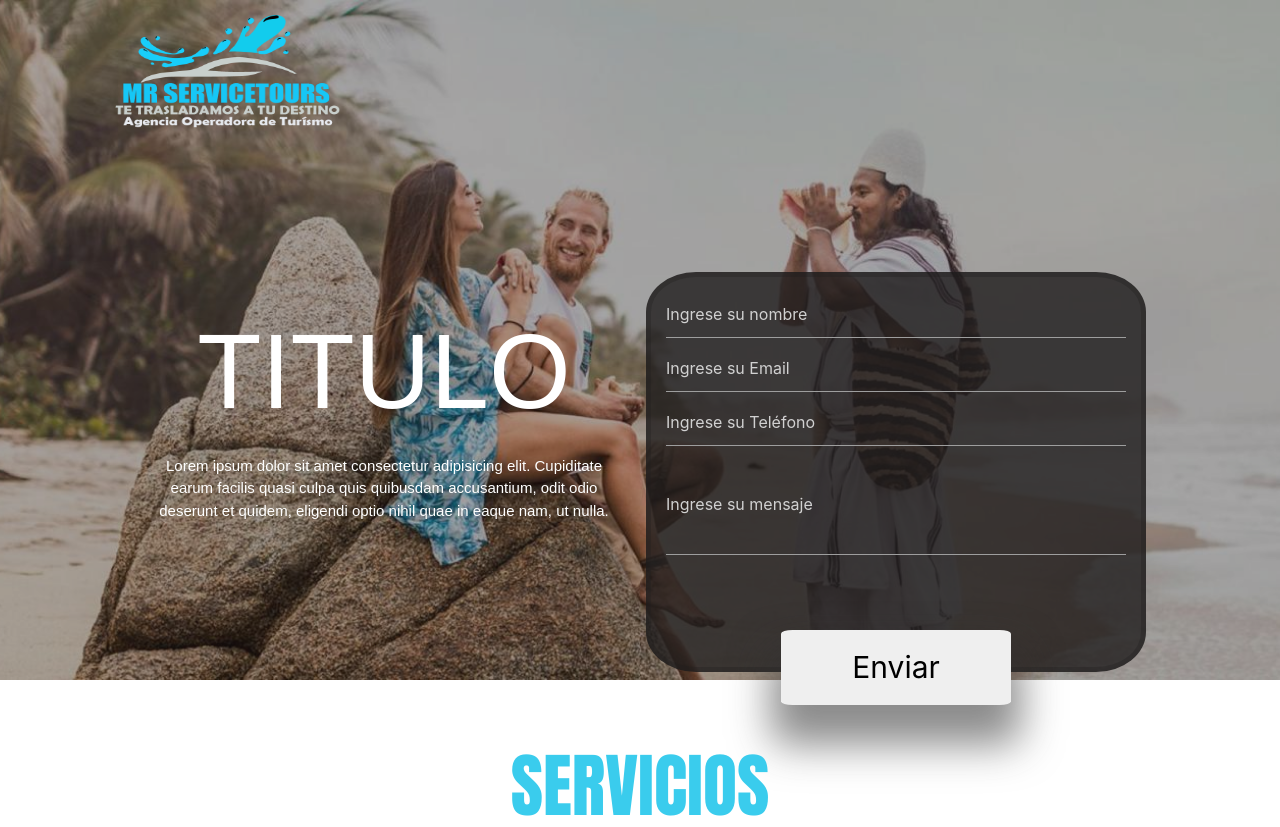
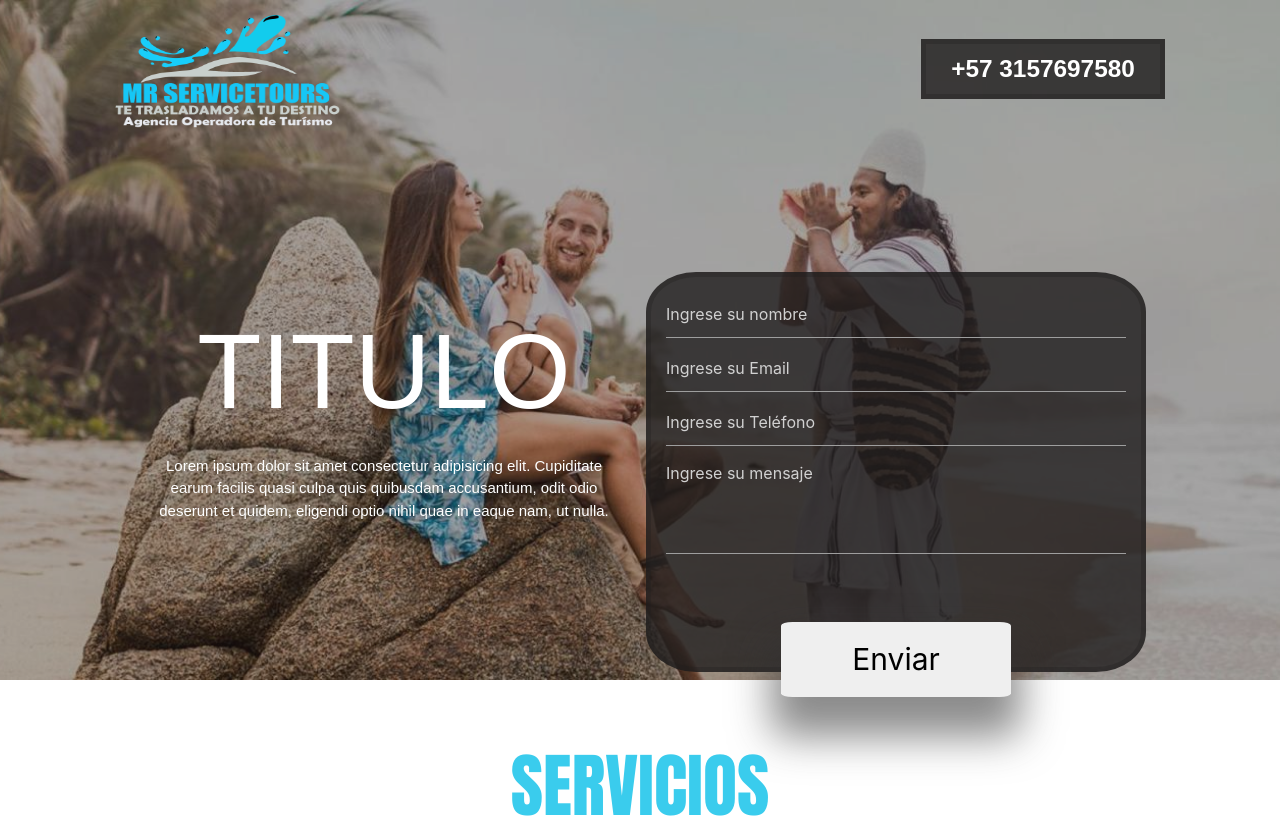
Before and after one commit to JosueMartinezGonzalez/ServiTours-Landing-Page, a plain HTML site: page public/index.html in a window 1280 px wide. Shown: the top 827 px of the page. Drawn offline with nearby package versions, Linux system fonts and the light colour scheme.

Commit message:
Se creo el boton de telefono en el header, se le dieron estylos y se ajustaron cambios en la sección de opinions en cuando al Shadow y color del titulo En el formulario se cambio el input message por un textarea, se le dieron estilos

```diff
--- a/public/index.html
+++ b/public/index.html
@@ -24,6 +24,10 @@
             <div class="header--menuContainer__logo">
                 <img src="../src/images/Logo_2Recurso 9heydi 1.png" alt="logo de mr ServiTours, te trasladamos a tu destino, agencia operadora de turismo" class="logo">
             </div>
+            <a class="callNumber" href="tel:3157697580">
+                <i></i>
+                <span>+57 3157697580</span>
+            </a>
         </div>
 
         <div class="header--heroContainer">
@@ -40,7 +44,7 @@
                     <input type="text" name="name" placeholder="Ingrese su nombre" required>
                     <input type="email" name="email" placeholder="Ingrese su Email" required>
                     <input type="number" name="phone" placeholder="Ingrese su Teléfono" required>
-                    <input id="message" type="text" name="message" placeholder="Ingrese su mensaje" required size="10">
+                    <textarea class="message" name="message" id="message" cols="30" rows="10" placeholder="Ingrese su mensaje" required></textarea>
                     <button class="send--message">Enviar</button>
                 </form>
             </div>
@@ -113,6 +117,7 @@
                             <p>Un servicio muy seguro y cómodo, me da la libertad de conocer la cultura caribe.</p>
                         </div>
                     </div>
+
                     <div class="opinion--user">
                         <div class="user--data">
                             <img src="../src/images/Testimony_2.jpeg" alt="Foto de Luz Sierra" class="user__img">
@@ -125,6 +130,7 @@
                             <p>I feel very satisfied with the service. good attention, and lots of fun</p>
                         </div>
                     </div>
+
                     <div class="opinion--user">
                         <div class="user--data">
                             <img src="../src/images/Testimony_3.jpg" alt=" Goto de Juan Guzman" class="user__img">
@@ -138,12 +144,14 @@
                         </div>
                     </div>
                 </div>
+            </div>
+        </section>
+    </main>
 
-            </div>
+    <!-- Footer -->
+    <footer>
 
-        </section>
-
-    </main>
+    </footer>
 
 
     <!-- Materilize Js -->
--- a/src/styles/main.css
+++ b/src/styles/main.css
@@ -34,12 +34,34 @@ body {
     position: relative;
     width: 100%;
     height: auto;
+    display: flex;
+    justify-content: space-between;
+    align-items: center;
     margin: 0 auto;
     padding: 1rem 9%;
 }
 .logo {
     width: 15rem;
     height: 7.5rem;
+}
+.callNumber {
+    height: 60px;
+    display: flex;
+    justify-content: center;
+    align-items: center;
+    padding: 25px;
+    margin-bottom: 5px;
+    font-size: 2.6rem;
+    font-weight: bold;
+    text-decoration: none;
+    color: #ffffff;
+    background-color: rgba(31, 29, 29, 0.788);
+    border: 5px solid #1f1e1e4d;
+    transition: border .1s;
+}
+.callNumber:hover {
+    background-color: rgba(31, 29, 29, 0.918);
+    border: 6px solid #1f1e1e8e;
 }
 
 .header--heroContainer {
@@ -91,8 +113,22 @@ input[type=number]::-webkit-outer-spin-button {
 }
 input[type=number] { -moz-appearance:textfield; }
 
-#message {
+.message {
     height: 100px!important;
+    max-width: 100%;
+    min-width: 100%;
+    padding-top: 10px;
+    font-size: 16px;
+    color: #ffffff;
+    border: none;
+    border-bottom: 1px solid #9e9e9e;
+    transition: border .1s;
+    resize: none;
+}
+
+.message:focus{
+    border-bottom: 2px solid #2c96ad;
+    outline: none;
 }
 
 .send--message {
@@ -178,6 +214,7 @@ input[type=number] { -moz-appearance:textfield; }
     height: 500px !important;
     padding: 15px 25px;
     margin-top: 50px;
+    cursor: pointer;
 }
 
 .carousel .carousel-item img {
@@ -197,10 +234,10 @@ input[type=number] { -moz-appearance:textfield; }
     border-radius: 0;
     transform: rotate(45deg);
     margin: 0 15px;
-    background: #13131344 !important;
+    background: #85848444 !important;
 }
 .carousel .indicators .indicator-item.active {
-    background-color: #161616b4 !important;
+    background-color: #3acced !important;
 }
 
 
@@ -211,6 +248,11 @@ input[type=number] { -moz-appearance:textfield; }
     margin: 25px auto;
     text-align: center;
     color: #000000;
+}
+.container--opinions__title {
+    font-size: 70px;
+    font-family: 'Anton', sans-serif;
+    color: #3acced;
 }
 .container--opinions__users {
     width: 100%;
@@ -231,6 +273,9 @@ input[type=number] { -moz-appearance:textfield; }
     padding: 25px;
     background-color: rgba(185, 183, 183, 0.212);
     border-radius: 15px;
+    -webkit-box-shadow: 0px 2px 15px -2px rgba(58,204,237,0.82);
+    -moz-box-shadow: 0px 2px 15px -2px rgba(58,204,237,0.82);
+    box-shadow: 0px 2px 15px -2px rgba(58,204,237,0.82);
 }
 .user--data {
     width: 100%;
@@ -240,6 +285,8 @@ input[type=number] { -moz-appearance:textfield; }
     align-items: center;
 }
 .user--data img {
+    width: 79px;
+    height: 79px;
     border-radius: 50%;
     border: 2px solid #3acced;
 }
@@ -271,3 +318,6 @@ input[type=number] { -moz-appearance:textfield; }
 .user--testimony p {
     font-size: 1.2rem;
 }
+
+
+/* Footer */
```
